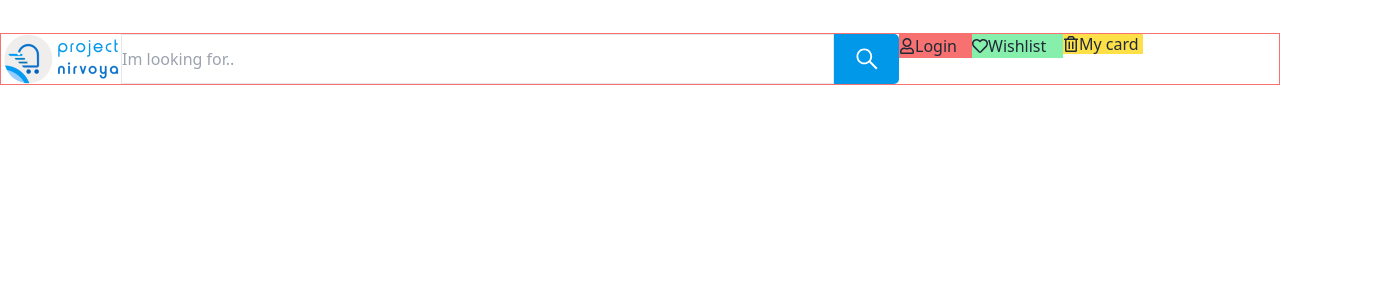
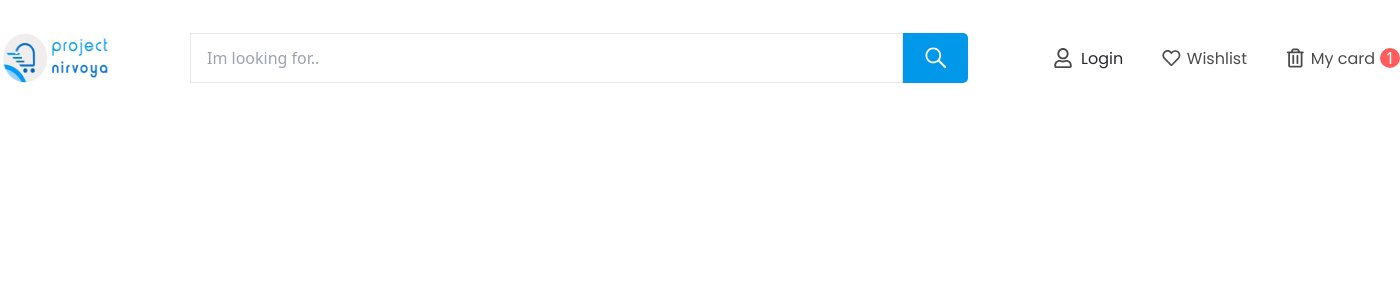
Before and after one commit to milonahmedshuvo/winter-project-client, a React (Vite) app: page / in a window 1280 px wide. Shown: the top 300 px of the page, 1400 px wide, since content can reach past the window. Built offline with nearby package versions, Linux system fonts and the light colour scheme.

Commit message:
responsive

```diff
--- a/index.html
+++ b/index.html
@@ -5,6 +5,10 @@
     <link rel="icon" type="image/svg+xml" href="/vite.svg" />
     <meta name="viewport" content="width=device-width, initial-scale=1.0" />
     <title>Winter project</title>
+    <link rel="preconnect" href="https://fonts.googleapis.com">
+<link rel="preconnect" href="https://fonts.gstatic.com" crossorigin>
+<link href="https://fonts.googleapis.com/css2?family=Poppins:ital,wght@0,200;0,300;0,400;0,600;0,700;0,800;1,200;1,300;1,400;1,500;1,600;1,700&display=swap" rel="stylesheet">
+
   </head>
   <body>
     <div id="root"></div>
--- a/src/App.css
+++ b/src/App.css
@@ -0,0 +1,4 @@
+.styleFront {
+    font-family: 'Poppins', sans-serif;
+    font-weight: 400;
+}
--- a/src/Sheare/Navbar/Navbar.jsx
+++ b/src/Sheare/Navbar/Navbar.jsx
@@ -1,42 +1,63 @@
 import React, { useEffect } from "react";
-import logo from '../../image/logo.png'
-import { FaSistrix, FaRegUser,FaRegHeart,FaRegTrashAlt } from 'react-icons/fa';
+import logo from "../../image/logo.png";
+import {
+  FaSistrix,
+  FaRegUser,
+  FaRegHeart,
+  FaRegTrashAlt,
+} from "react-icons/fa";
+// import abc from '../../../public/fristproducts.json'
+import "../../App.css";
 
 const Navbar = () => {
   return (
-    <div className="mt-[33px] border-red-400 border">
-         <div className="flex" >
+    <div className="mt-[33px] ">
+      <div className="flex justify-between flex-row  w-[1400px] mx-auto ">
         <div className="image">
-                <img src={logo} alt="" className="w-[120px] h-[50px]" />
+          <img src={logo} alt="" className=" w-full md:w-[120px] h-[50px]" />
         </div>
 
         {/* search */}
-               <div className="search flex">
-               <input type="text" placeholder="Im looking for.." className=" border w-[713px] h-[50px]  " />
-               <div className="w-[65px] bg-[#0198E9] h-[50px] flex justify-center items-center rounded-tr-[5px] rounded-br-[5px] ">
-                <FaSistrix className='text-white text-2xl'></FaSistrix>
+        <div className="hidden md:block">
+          <div className="search ml-[80px] flex  ">
+            <input
+              type="text"
+              placeholder="Im looking for.."
+              className=" pl-4 border w-[713px] h-[50px]  "
+            />
+            <div className="w-[65px]  bg-[#0198E9] h-[50px] flex justify-center items-center rounded-tr-[5px] rounded-br-[5px] ">
+              <FaSistrix className="text-white text-2xl"></FaSistrix>
+            </div>
           </div>
         </div>
 
         {/* icons  */}
-               <div className="icons flex ">
-                 <div className="w-[73px] h-[24px] flex items-center bg-red-400" >
-                  <FaRegUser></FaRegUser>
-                  <p>Login</p>
+        <div className="icons flex items-center ml-[85px] ">
+          <div className="w-[73px] h-[24px] flex items-center ">
+            <FaRegUser className="text-[#4C4C4C] text-[20px]"></FaRegUser>
+            <p className="text-[#29292E] w-[43px] h-[19px] leading-[19px] styleFront text-[16px] ml-2">
+              Login
+            </p>
           </div>
 
-                 <div className="w-[91px] h-[24px] flex items-center bg-green-300">
-                  <FaRegHeart></FaRegHeart>
-                  <p>Wishlist</p>
+          <div className="w-[91px] h-[24px] ml-[30px] flex items-center ">
+            <FaRegHeart className="text-[#4D4D4D]  h-[18px] text-[33px]"></FaRegHeart>
+            <p className="w-[61px] h-[19px] leading-[19px] styleFront text-[16px] text-[#4D4D4D] ">
+              Wishlist
+            </p>
           </div>
 
-                 <div className="w-[80px] h-[20px] flex items-center bg-yellow-300">
-                  <FaRegTrashAlt></FaRegTrashAlt>
-                  <p>My card</p>
+          <div className="w-[89px] h-[20px] ml-[40px] flex items-center ">
+            <FaRegTrashAlt className="text-[23px] h-[20px] mr-1 text-[#4C4C4C]"></FaRegTrashAlt>
+            <p className="w-[90px] h-[19px] ml-[3px] leading-[19px] styleFront text-[16px] text-[#4D4D4D]">
+              My card
+            </p>
+          </div>
+
+          <div className="w-[20px] h-[20px] ml-1 rounded-full flex justify-center items-center bg-[#FF5D5D] text-white">
+            1
           </div>
         </div>
-
-
       </div>
     </div>
   );
```
Lines whose indentation alone changed are shown as unchanged.
